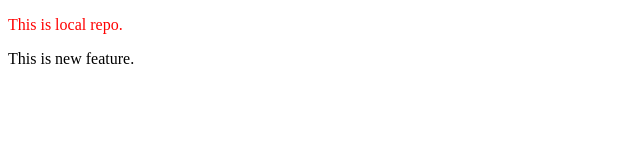
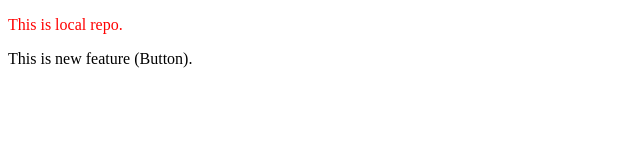
Before and after one commit to sandeepkumar009/LocalRepo, a plain HTML site: page index.html in a window 1280 px wide. Shown: the full height of the page, 0-640 px from the left. Drawn offline with Linux system fonts and the light colour scheme.

```diff
--- a/index.html
+++ b/index.html
@@ -8,6 +8,6 @@
 </head>
 <body>
     <p>This is local repo.</p>
-    <div>This is new feature.</div>
+    <div>This is new feature (Button).</div>
 </body>
 </html>
```
